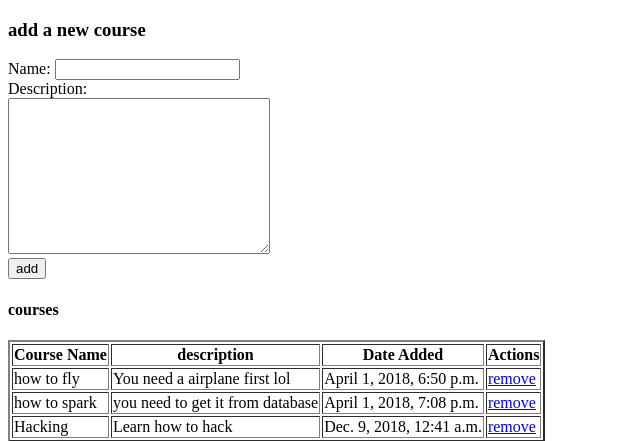
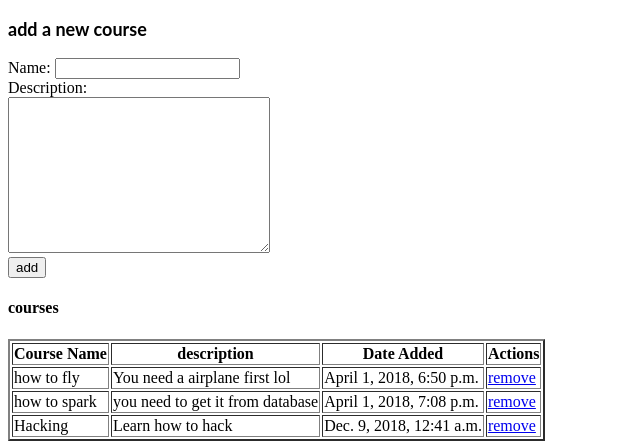
Before and after one commit to GodwinYeboah1/course_app, a Django app: template courses/apps/courses_app/templates/courses_app/main.html in a window 1280 px wide. Shown: the top 441 px of the page, without its empty margins (0-640 px from the left). Run offline with Django 3.2, Linux system fonts and the light colour scheme; the template is opened without the code that fills it: values that come from a table or form of the project are taken from there, others are empty; data comes from the database, SQL or seed files in the repository; parts of the project's set-up code (start-up, migrations or seed data) failed here and were passed over.

Commit message:
added all css and js file

```diff
--- /dev/null
+++ b/courses/apps/courses_app/static/css/course.css
@@ -0,0 +1,5 @@
+/* COURSE HOME PAGE STYLES   */
+.title {
+    font-family: Lato,'Lucida Sans', 'Lucida Sans Regular', 'Lucida Grande', 'Lucida Sans Unicode', Geneva, Verdana, sans-serif;
+    font-size: 18px;
+}
--- /dev/null
+++ b/courses/apps/courses_app/static/js/course.js
@@ -0,0 +1 @@
+// COURSE JS STYLES
--- a/courses/apps/courses_app/templates/courses_app/main.html
+++ b/courses/apps/courses_app/templates/courses_app/main.html
@@ -4,10 +4,12 @@
     <meta charset="UTF-8">
     <meta name="viewport" content="width=device-width, initial-scale=1.0">
     <meta http-equiv="X-UA-Compatible" content="ie=edge">
-    <title>Document</title>
+    <title>Course</title>
+    {% load static %}
+    <link rel="stylesheet" href="{% static "css/course.css" %}">
 </head>
 <body>
-    <h3>add a new course</h3>
+    <h3 class="title" >add a new course</h3>
     {% if messages %}
                 <ul class="redtext" id = "change" class="messages">
                 {% for message in messages %}
```
Also changed, not shown: courses/apps/courses_app/static/course.css (deleted).
